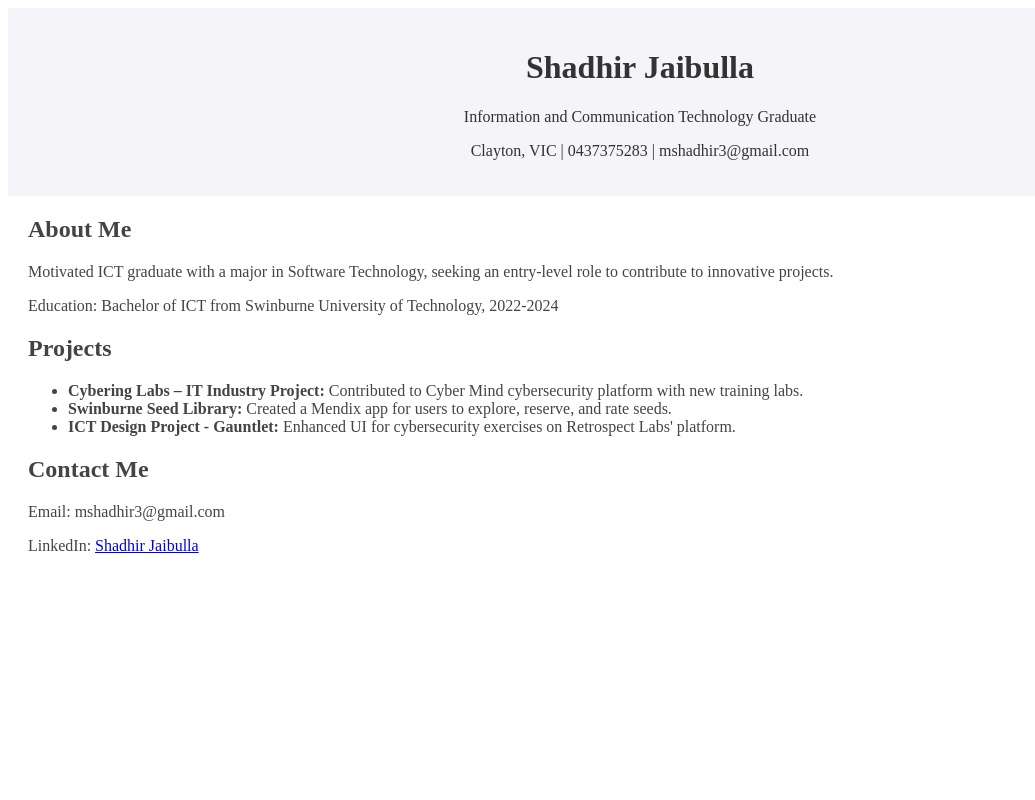
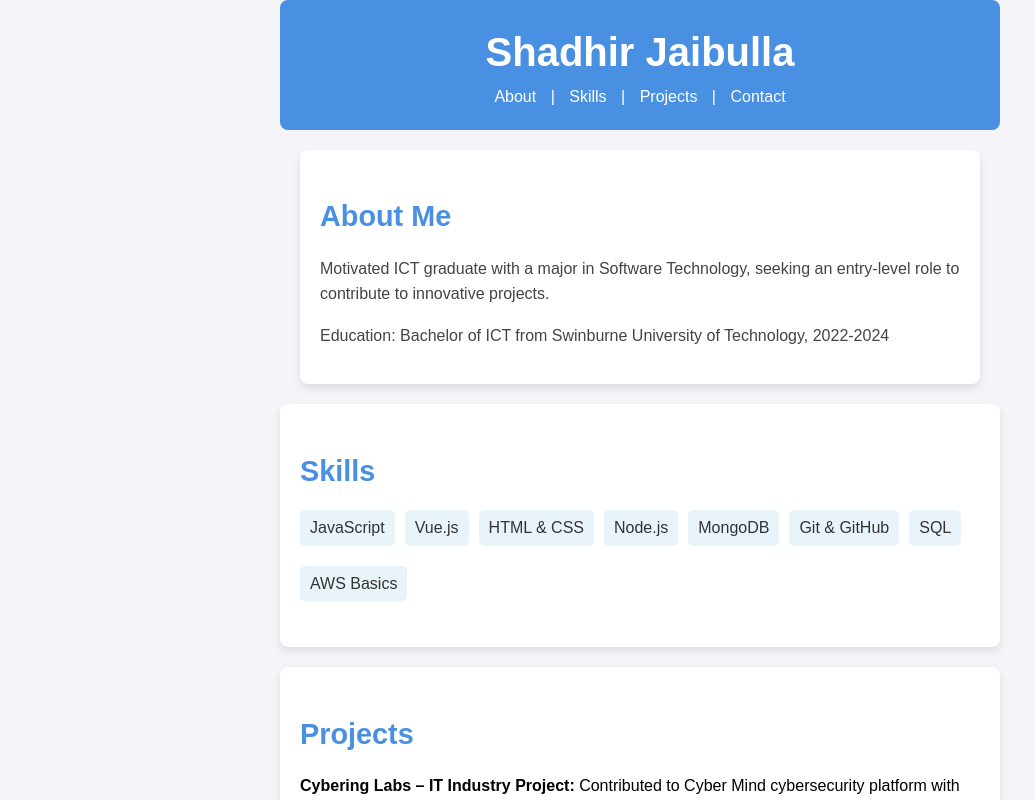
Before and after one commit to mshadhir/portfolio-website, a Vue app: page / in a window 1280 px wide. Shown: the top 800 px of the page, without its empty margins (0-1035 px from the left). Built offline with nearby package versions, Linux system fonts and the light colour scheme.

Commit message:
UI changes

```diff
--- a/src/App.vue
+++ b/src/App.vue
@@ -2,6 +2,7 @@
     <div class="app">
         <HeaderSection />
         <AboutSection />
+        <SkillsSection /> <!-- New Section -->
         <ProjectsSection />
         <ContactSection />
     </div>
@@ -10,6 +11,7 @@
   <script>
   import HeaderSection from './components/HeaderSection.vue';
   import AboutSection from './components/AboutSection.vue';
+  import SkillsSection from './components/SkillsSection.vue';
   import ProjectsSection from './components/ProjectsSection.vue';
   import ContactSection from './components/ContactSection.vue';
 
@@ -17,6 +19,7 @@ export default {
       components: {
           HeaderSection,
           AboutSection,
+          SkillsSection,
           ProjectsSection,
           ContactSection
       }
--- a/src/assets/styles.css
+++ b/src/assets/styles.css
@@ -0,0 +1,74 @@
+/* Global Styles */
+body {
+    font-family: Arial, sans-serif;
+    line-height: 1.6;
+    background-color: #f4f4f9;
+    margin: 0;
+    padding: 0;
+    display: flex;
+    justify-content: center;
+    align-items: center;
+    min-height: 100vh;
+  }
+
+  /* Container Styles */
+  .app {
+    width: 90%;
+    max-width: 800px;
+    margin: 0 auto;
+  }
+
+  /* Header Styles */
+  .header {
+    text-align: center;
+    padding: 20px;
+    background-color: #4A90E2;
+    color: #fff;
+    border-radius: 8px;
+    margin-bottom: 20px;
+  }
+
+  .header h1 {
+    font-size: 2.5rem;
+    margin: 0;
+  }
+
+  /* Section Styling */
+  section {
+    background-color: #fff;
+    border-radius: 8px;
+    box-shadow: 0 4px 8px rgba(0, 0, 0, 0.1);
+    padding: 20px;
+    margin-bottom: 20px;
+  }
+
+  h2 {
+    font-size: 1.8em;
+    color: #4A90E2;
+    margin-bottom: 15px;
+  }
+
+  ul {
+    list-style-type: none;
+    padding: 0;
+  }
+
+  li {
+    margin-bottom: 10px;
+  }
+
+  a {
+    color: #4A90E2;
+    text-decoration: none;
+  }
+
+  a:hover {
+    text-decoration: underline;
+  }
+
+  /* Responsive Design */
+  @media (max-width: 600px) {
+    .header h1 {
+      font-size: 1.8rem;
+    }
+  }
--- a/src/components/HeaderSection.vue
+++ b/src/components/HeaderSection.vue
@@ -1,22 +1,23 @@
 <template>
   <header class="header">
-      <h1>Shadhir Jaibulla</h1>
-      <p>Information and Communication Technology Graduate</p>
-      <p>Clayton, VIC | 0437375283 | mshadhir3@gmail.com</p>
+    <h1>Shadhir Jaibulla</h1>
+    <nav>
+      <a href="#about">About</a> |
+      <a href="#skills">Skills</a> |
+      <a href="#projects">Projects</a> |
+      <a href="#contact">Contact</a>
+    </nav>
   </header>
 </template>
 
-<script>
-export default {
-  name: 'HeaderSection'
-};
-</script>
+<style scoped>
+nav a {
+  color: #fff;
+  text-decoration: none;
+  margin: 0 10px;
+}
 
-<style scoped>
-.header {
-  text-align: center;
-  padding: 20px;
-  background-color: #f4f4f9;
-  color: #333;
+nav a:hover {
+  text-decoration: underline;
 }
 </style>
--- a/src/components/ProjectsSection.vue
+++ b/src/components/ProjectsSection.vue
@@ -1,23 +1,39 @@
 <template>
   <section class="projects">
-      <h2>Projects</h2>
-      <ul>
-          <li><strong>Cybering Labs – IT Industry Project:</strong> Contributed to Cyber Mind cybersecurity platform with new training labs.</li>
-          <li><strong>Swinburne Seed Library:</strong> Created a Mendix app for users to explore, reserve, and rate seeds.</li>
-          <li><strong>ICT Design Project - Gauntlet:</strong> Enhanced UI for cybersecurity exercises on Retrospect Labs' platform.</li>
-      </ul>
+    <h2>Projects</h2>
+    <ul>
+      <li v-for="project in projects" :key="project.title">
+        <strong>{{ project.title }}:</strong> {{ project.description }}
+        <div v-if="project.link">
+          <a :href="project.link" target="_blank" rel="noopener noreferrer">View on GitHub</a>
+        </div>
+      </li>
+    </ul>
   </section>
 </template>
 
 <script>
 export default {
-  name: 'ProjectsSection'
+  name: 'ProjectsSection',
+  data() {
+    return {
+      projects: [
+        {
+          title: "Cybering Labs – IT Industry Project",
+          description: "Contributed to Cyber Mind cybersecurity platform with new training labs.",
+          link: "https://github.com/mshadhir/cybering-labs"
+        },
+        {
+          title: "Swinburne Seed Library",
+          description: "Created a Mendix app for users to explore, reserve, and rate seeds.",
+          link: "https://github.com/mshadhir/swinburne-seed-library"
+        },
+        {
+          title: "ICT Design Project - Gauntlet",
+          description: "Enhanced UI for cybersecurity exercises on Retrospect Labs' platform."
+        }
+      ]
+    };
+  }
 };
 </script>
-
-<style scoped>
-.projects {
-  margin: 20px;
-  color: #444;
-}
-</style>
--- /dev/null
+++ b/src/components/SkillsSection.vue
@@ -0,0 +1,37 @@
+<template>
+    <section class="skills">
+      <h2>Skills</h2>
+      <ul>
+        <li v-for="skill in skills" :key="skill">{{ skill }}</li>
+      </ul>
+    </section>
+  </template>
+
+  <script>
+  export default {
+    name: 'SkillsSection',
+    data() {
+      return {
+        skills: [
+          "JavaScript", "Vue.js", "HTML & CSS", "Node.js",
+          "MongoDB", "Git & GitHub", "SQL", "AWS Basics"
+        ]
+      };
+    }
+  };
+  </script>
+
+  <style scoped>
+  .skills ul {
+    display: flex;
+    flex-wrap: wrap;
+    gap: 10px;
+  }
+
+  .skills li {
+    background-color: #e8f4fa;
+    padding: 5px 10px;
+    border-radius: 5px;
+    color: #333;
+  }
+  </style>
```
Lines whose indentation alone changed are shown as unchanged.
